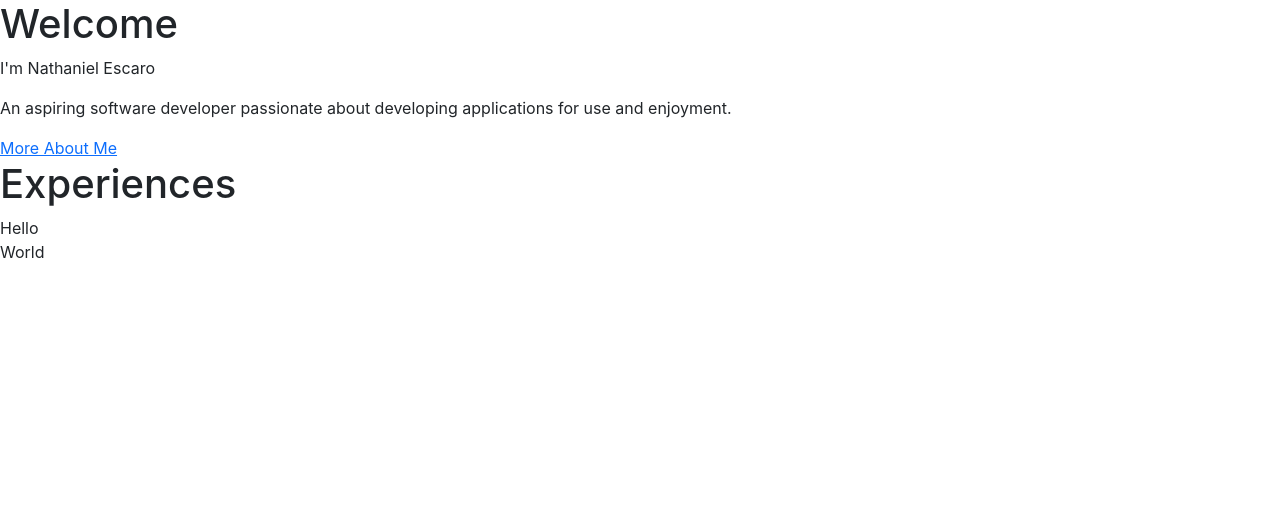
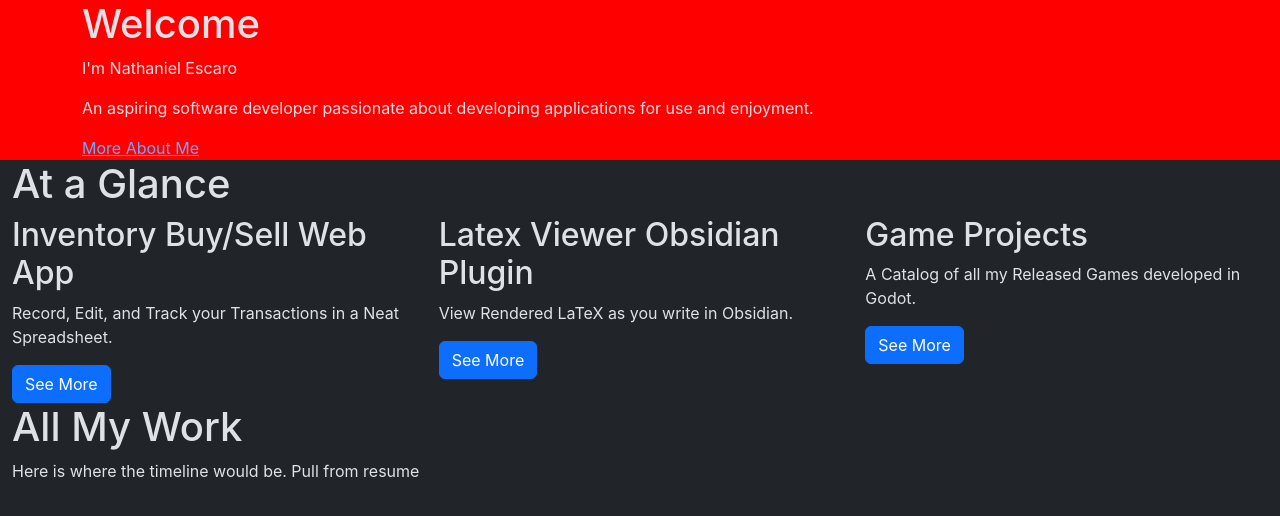
Before and after one commit to butterman0423/butterman0423.github.io, a React (Create React App) app: page / in a window 1280 px wide. Shown: the top 516 px of the page. Built offline with nearby package versions, Linux system fonts and the light colour scheme.

Commit message:
Filled in About Section and Glance Section - Added Dark Theme

```diff
--- a/public/index.html
+++ b/public/index.html
@@ -1,5 +1,5 @@
 <!DOCTYPE html>
-<html lang="en">
+<html lang="en" data-bs-theme="dark">
   <head>
     <meta charset="utf-8" />
     <link rel="icon" href="%PUBLIC_URL%/favicon.ico" />
--- a/src/App.tsx
+++ b/src/App.tsx
@@ -1,10 +1,13 @@
 import React from 'react';
 import './App.css';
-import Scaffold from './pages/Scaffold';
+//import Scaffold from './pages/Scaffold';
+import Home from './pages/home/Main';
+
+import './App.css'
 
 function App() {
   return (
-    <Scaffold/>
+    <Home/>
   );
 }
 
--- /dev/null
+++ b/src/pages/home/Main.tsx
@@ -0,0 +1,41 @@
+export default function Home() {
+    return (
+        <main>
+            <div style={{backgroundColor: "red"}}>
+                <div className="container">
+                    <h1>Welcome</h1>
+                    <p>I'm Nathaniel Escaro</p>
+                    <p>
+                        An aspiring software developer passionate about
+                        developing applications for use and enjoyment.
+                    </p>
+                    <a href="/about">More About Me</a>
+                </div>
+            </div>
+
+            <div className="container-fluid">
+                <div className="row">
+                    <h1>At a Glance</h1>
+                    <div className="col">
+                        <h2>Inventory Buy/Sell Web App</h2>
+                        <p>Record, Edit, and Track your Transactions in a Neat Spreadsheet.</p>
+                        <a href="#work" className="btn btn-primary">See More</a>
+                    </div>
+                    <div className="col">
+                        <h2>Latex Viewer Obsidian Plugin</h2>
+                        <p>View Rendered LaTeX as you write in Obsidian.</p>
+                        <a href="#work" className="btn btn-primary">See More</a>
+                    </div>
+                    <div className="col">
+                        <h2>Game Projects</h2>
+                        <p>A Catalog of all my Released Games developed in Godot.</p>
+                        <a href="#work" className="btn btn-primary">See More</a>
+                    </div>
+                </div>
+
+                <h1 id="work">All My Work</h1>
+                <div>Here is where the timeline would be. Pull from resume</div>
+            </div>
+        </main>
+    );
+}
```
